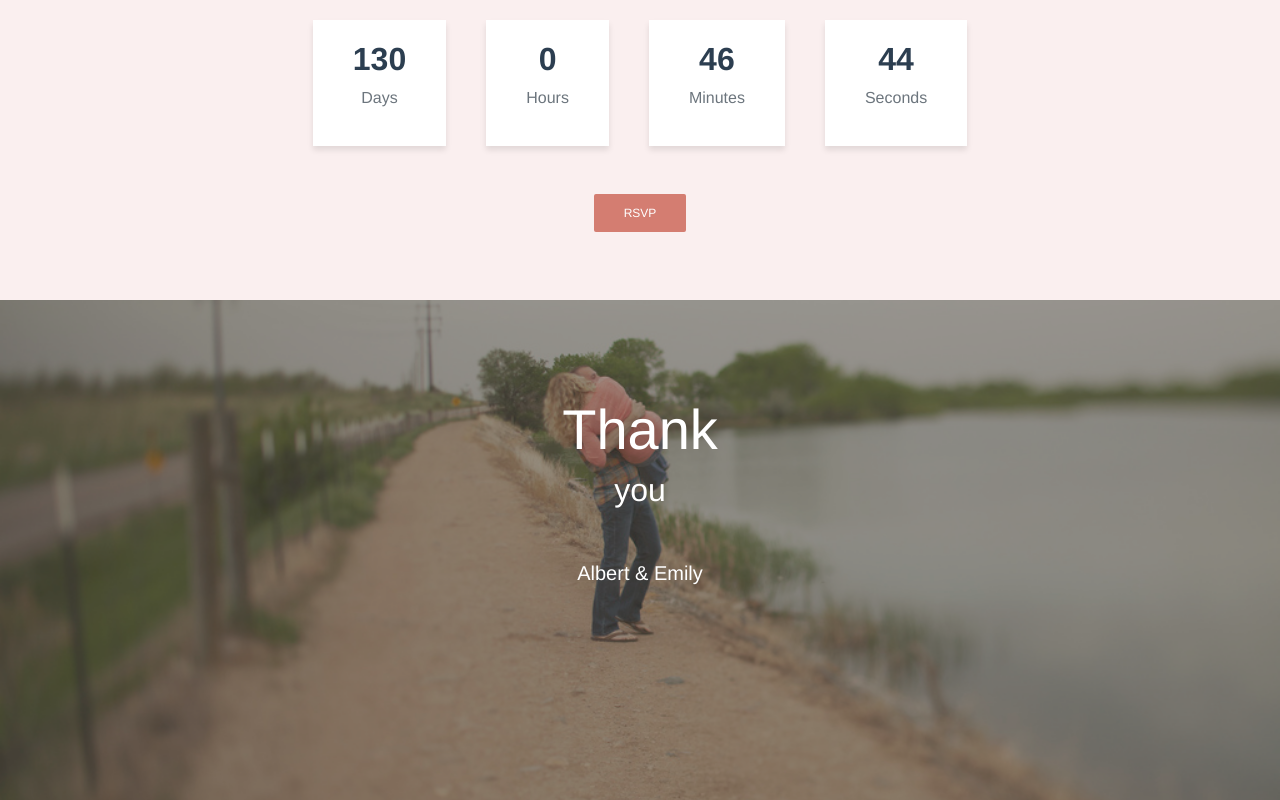
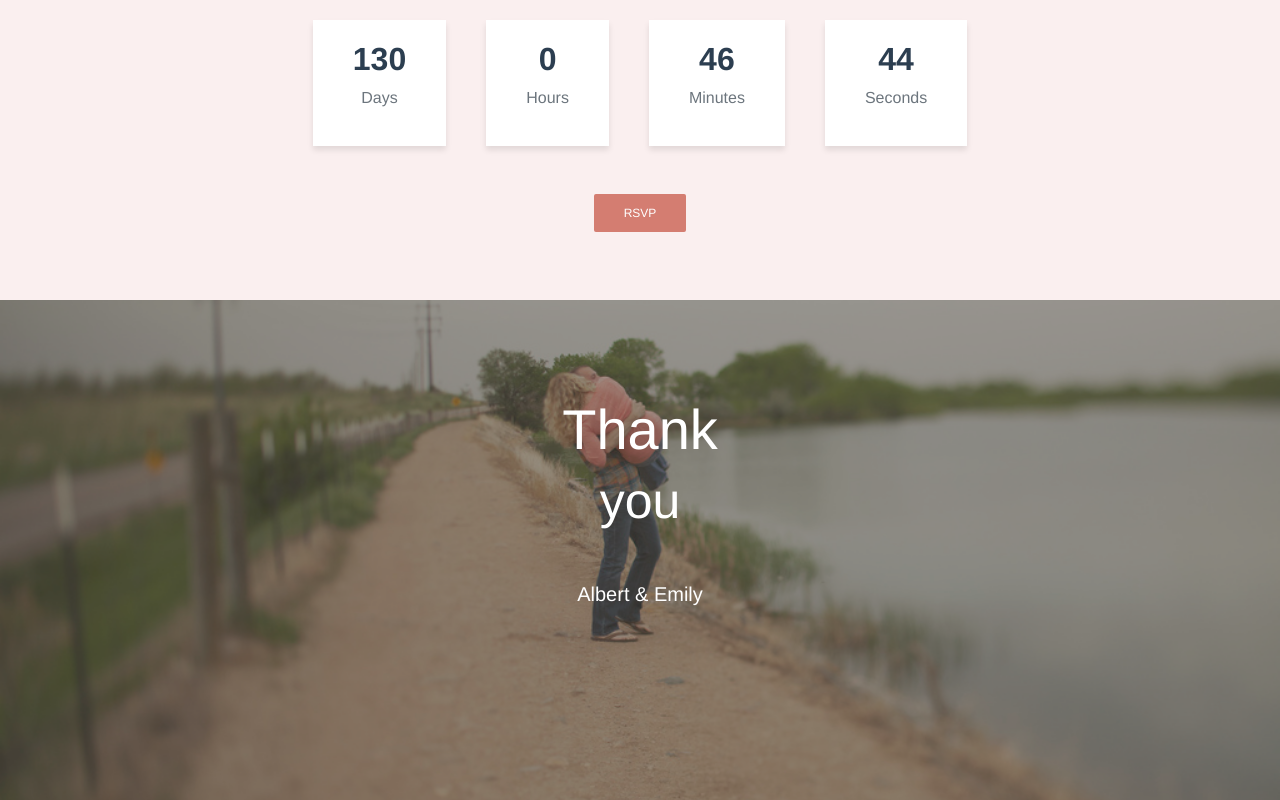
Before and after one commit to SakalNatalia/TestFull, a Vue app in the folder marriageweb/: page / in a window 1280 px wide. Shown: the part 3932-4732 px from the top of the page. Built offline with nearby package versions, Linux system fonts and the light colour scheme.

Commit message:
noticed font size error

```diff
--- a/marriageweb/src/components/FooTer.vue
+++ b/marriageweb/src/components/FooTer.vue
@@ -3,7 +3,7 @@
       <div class="overlay"></div>
       <div class="container1 text-center text-white position-relative py-5">
         <h2 class="display-4 mt-5">Thank</h2>
-        <h2>you</h2>
+        <h2 class="big">you</h2>
         <p class="lead mt-5">Albert & Emily</p>
       </div>
     </section>
```
